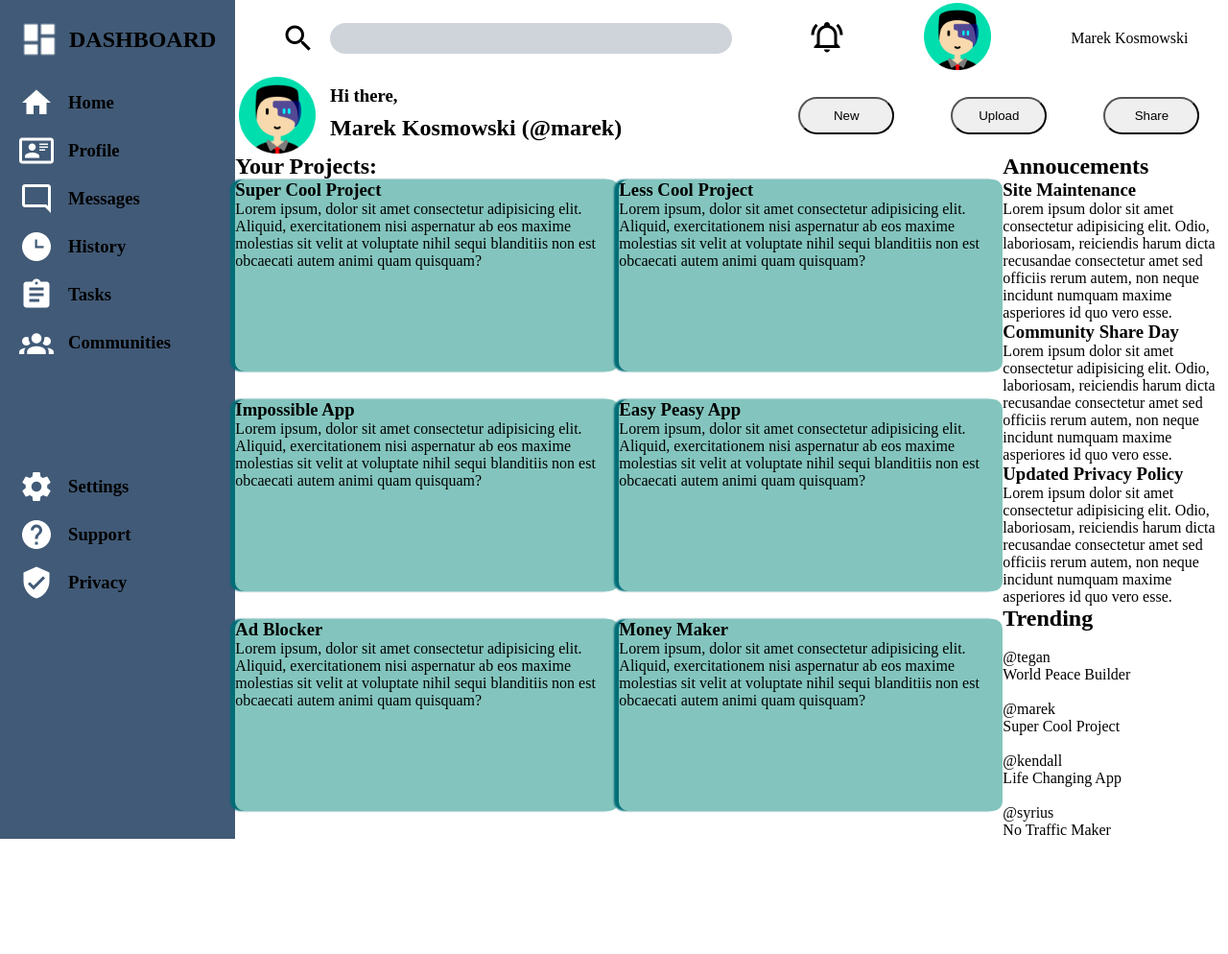
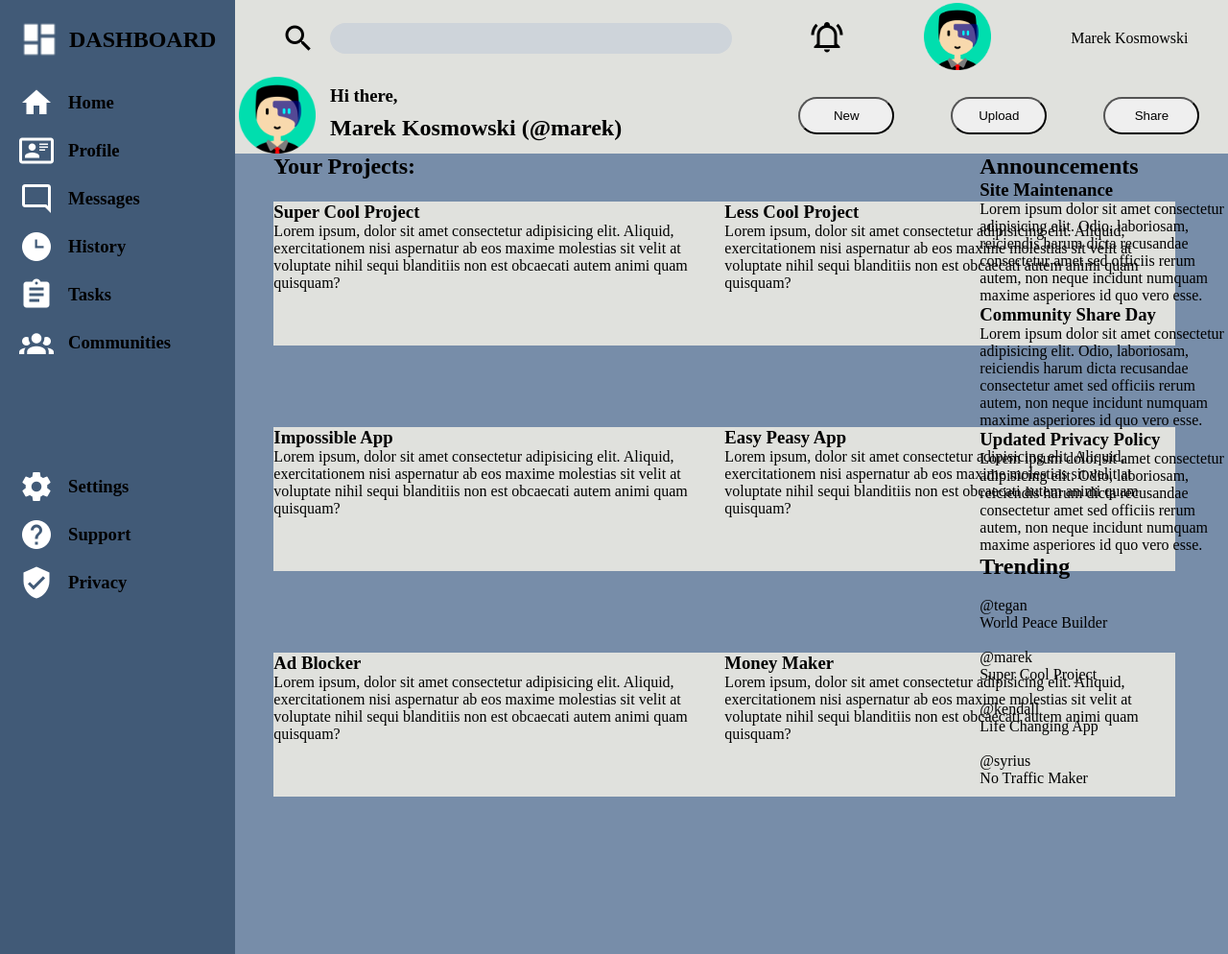
Before and after one commit to Marek-Kosmowski/project-admin-dashboard, a plain HTML site: page index.html in a window 1280 px wide. Shown: the whole page at 96% size. Before the commit the page ends 874 px from the top, so only its background shows below. Drawn offline with Linux system fonts and the light colour scheme.

Commit message:
Change structure of main-content in index.html, add improved styles to projects-content

```diff
--- a/index.html
+++ b/index.html
@@ -86,54 +86,71 @@
             </div>
         </div>
         <div class="main-content">
+            <div class="projects-content">
+                <div class="projects-header">
                     <h2 class="main-content-nav">Your Projects:</h2>
-
+                </div>
                 <div class="cards-container">
                     <div class="card">
                         <h3 class="card-title">Super Cool Project</h3>
-                    <p>Lorem ipsum, dolor sit amet consectetur adipisicing elit. Aliquid, exercitationem nisi aspernatur
+                        <p>Lorem ipsum, dolor sit amet consectetur adipisicing elit. Aliquid, exercitationem nisi
+                            aspernatur
                             ab
-                        eos maxime molestias sit velit at voluptate nihil sequi blanditiis non est obcaecati autem animi
+                            eos maxime molestias sit velit at voluptate nihil sequi blanditiis non est obcaecati autem
+                            animi
                             quam quisquam?</p>
                     </div>
                     <div class="card">
                         <h3 class="card-title">Less Cool Project</h3>
-                    <p>Lorem ipsum, dolor sit amet consectetur adipisicing elit. Aliquid, exercitationem nisi aspernatur
+                        <p>Lorem ipsum, dolor sit amet consectetur adipisicing elit. Aliquid, exercitationem nisi
+                            aspernatur
                             ab
-                        eos maxime molestias sit velit at voluptate nihil sequi blanditiis non est obcaecati autem animi
+                            eos maxime molestias sit velit at voluptate nihil sequi blanditiis non est obcaecati autem
+                            animi
                             quam quisquam?</p>
                     </div>
                     <div class="card">
                         <h3 class="card-title">Impossible App</h3>
-                    <p>Lorem ipsum, dolor sit amet consectetur adipisicing elit. Aliquid, exercitationem nisi aspernatur
+                        <p>Lorem ipsum, dolor sit amet consectetur adipisicing elit. Aliquid, exercitationem nisi
+                            aspernatur
                             ab
-                        eos maxime molestias sit velit at voluptate nihil sequi blanditiis non est obcaecati autem animi
+                            eos maxime molestias sit velit at voluptate nihil sequi blanditiis non est obcaecati autem
+                            animi
                             quam quisquam?</p>
                     </div>
                     <div class="card">
                         <h3 class="card-title">Easy Peasy App</h3>
-                    <p>Lorem ipsum, dolor sit amet consectetur adipisicing elit. Aliquid, exercitationem nisi aspernatur
+                        <p>Lorem ipsum, dolor sit amet consectetur adipisicing elit. Aliquid, exercitationem nisi
+                            aspernatur
                             ab
-                        eos maxime molestias sit velit at voluptate nihil sequi blanditiis non est obcaecati autem animi
+                            eos maxime molestias sit velit at voluptate nihil sequi blanditiis non est obcaecati autem
+                            animi
                             quam quisquam?</p>
                     </div>
                     <div class="card">
                         <h3 class="card-title">Ad Blocker</h3>
-                    <p>Lorem ipsum, dolor sit amet consectetur adipisicing elit. Aliquid, exercitationem nisi aspernatur
+                        <p>Lorem ipsum, dolor sit amet consectetur adipisicing elit. Aliquid, exercitationem nisi
+                            aspernatur
                             ab
-                        eos maxime molestias sit velit at voluptate nihil sequi blanditiis non est obcaecati autem animi
+                            eos maxime molestias sit velit at voluptate nihil sequi blanditiis non est obcaecati autem
+                            animi
                             quam quisquam?</p>
                     </div>
                     <div class="card">
                         <h3 class="card-title">Money Maker</h3>
-                    <p>Lorem ipsum, dolor sit amet consectetur adipisicing elit. Aliquid, exercitationem nisi aspernatur
+                        <p>Lorem ipsum, dolor sit amet consectetur adipisicing elit. Aliquid, exercitationem nisi
+                            aspernatur
                             ab
-                        eos maxime molestias sit velit at voluptate nihil sequi blanditiis non est obcaecati autem animi
+                            eos maxime molestias sit velit at voluptate nihil sequi blanditiis non est obcaecati autem
+                            animi
                             quam quisquam?</p>
                     </div>
                 </div>
-            <h2 class="main-content-nav-anno">Annoucements</h2>
+            </div>
             <div class="cards-announcement-container">
+                <div class="announcement-header">
+                    <h2 class="main-content-nav-anno">Announcements</h2>
+                </div>
                 <div class="card-announcement">
                     <h3 class="card-title-announcement">Site Maintenance</h3>
                     <p>Lorem ipsum dolor sit amet consectetur adipisicing elit. Odio, laboriosam, reiciendis harum dicta
@@ -156,8 +173,10 @@
                         id quo vero esse.</p>
                 </div>
             </div>
+            <div class="cards-trending-container">
+                <div class="trending-header">
                     <h2 class="main-content-nav-trending">Trending</h2>
-            <div class="card-trending-container">
+                </div>
                 <div class="card-trending">
                     <img class="avatar-img" src="" alt="">
                     <p class="card-trending-user">@tegan</p>
--- a/style.css
+++ b/style.css
@@ -32,6 +32,7 @@ img.login-avatar-img {
 }
 
 .header {
+  background-color: #e0e1dd;
   display: grid;
   grid-template-columns: repeat(2, 1fr);
   grid-template-rows: repeat(2, 1fr);
@@ -139,32 +140,32 @@ img.login-avatar-img {
 
 .main-content {
   display: grid;
-  grid-template-columns: 2fr 1fr;
+  grid-template-columns: 3fr 1fr;
+  grid-template-rows: repeat(2, 1fr);
+  background-color: #778da9;
 }
-.cards-container {
-  grid-column-start: 1;
+
+.projects-content {
+  width: 100%;
+  margin-left: 40px;
+  grid-column: 1/2;
+  grid-row: 1/3;
   display: grid;
   grid-template-columns: repeat(2, 1fr);
-  grid-template-rows: repeat(3, 1fr);
-  grid-row: span 3;
+  grid-template-rows: 50px repeat(3, 1fr);
+
 }
-.main-content-nav{}
 
-.main-content-nav-anno {
-  grid-column-start: 2;
-  grid-row-start: 1;
-}
-.main-content-nav-trending {
-  grid-column-start: 2;
-}
-.card-trending-container {
-  grid-column-start: 2;
+.cards-container {
+  height: 90%;
+  grid-column: 1/3;
+  grid-row: 2/5;
+  display: grid;
+  grid-template-columns: repeat(2, 1fr);
 }
 
 .card {
-  width: 400px;
-  height: 200px;
-  background-color: #83c5be;
-  box-shadow: #006d77 -5px 0 2px;
-  border-radius: 10px;
+  width: 470px;
+  height: 150px;
+  background-color: #e0e1dd;
 }
```
Lines whose indentation alone changed are shown as unchanged.
